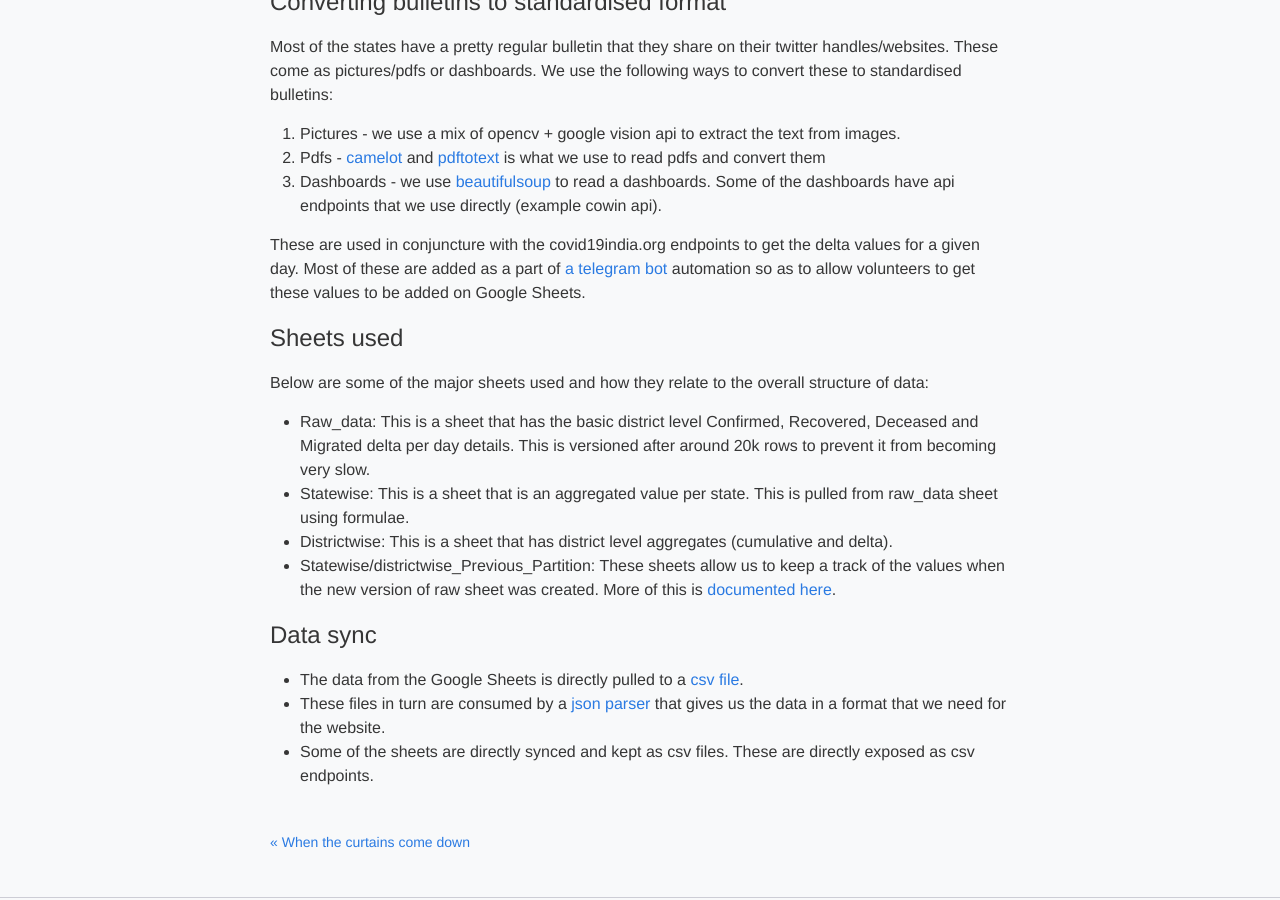
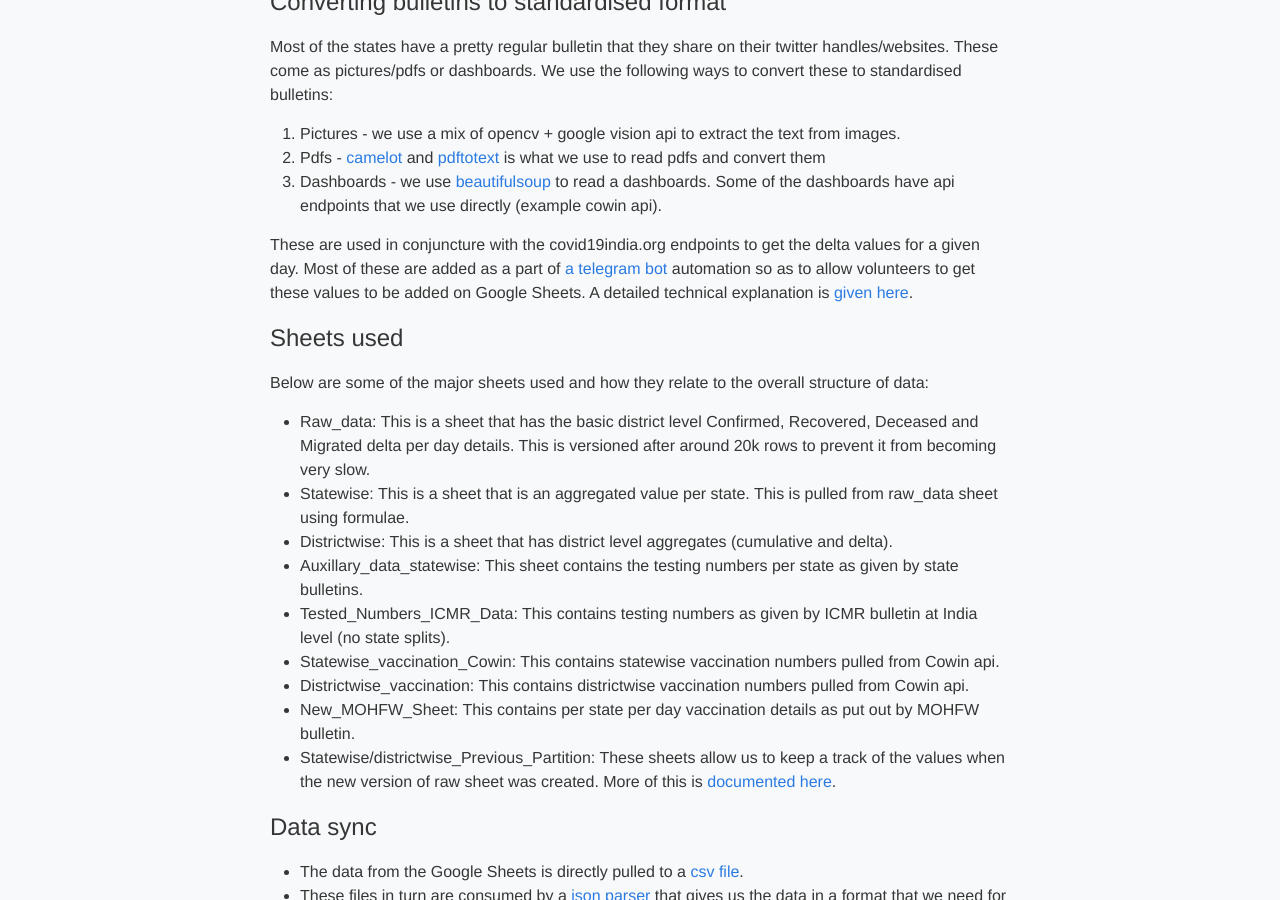
Before and after one commit to covid19india/blog, a Jekyll site: the page built from _posts/2021-08-24-operations.md, in a window 1280 px wide and 900 px high, scrolled down 1574 px. Built offline with Jekyll 4.4.1, drawn with Linux system fonts in a browser that asks for light colours; a script that is not in the unit is left out.

Commit message:
Update 2021-08-24-operations.md

```diff
--- a/_posts/2021-08-24-operations.md
+++ b/_posts/2021-08-24-operations.md
@@ -42,14 +42,20 @@ Most of the states have a pretty regular bulletin that they share on their twitt
 2. Pdfs - [camelot](https://camelot-py.readthedocs.io/en/master/) and [pdftotext](https://pypi.org/project/pdftotext/) is what we use to read pdfs and convert them
 3. Dashboards - we use [beautifulsoup](https://www.crummy.com/software/BeautifulSoup/bs4/doc/) to read a dashboards. Some of the dashboards have api endpoints that we use directly (example cowin api).
 
-These are used in conjuncture with the covid19india.org endpoints to get the delta values for a given day. Most of these are added as a part of [a telegram bot](https://github.com/covid19india/automation-bot) automation so as to allow volunteers to get these values to be added on Google Sheets.
+These are used in conjuncture with the covid19india.org endpoints to get the delta values for a given day. Most of these are added as a part of [a telegram bot](https://github.com/covid19india/automation-bot) automation so as to allow volunteers to get these values to be added on Google Sheets. A detailed technical explanation is [given here](https://github.com/bee-rickey/webScraper).
 
 # Sheets used
 Below are some of the major sheets used and how they relate to the overall structure of data:
 - Raw_data: This is a sheet that has the basic district level Confirmed, Recovered, Deceased and Migrated delta per day details. This is versioned after around 20k rows to prevent it from becoming very slow.
 - Statewise: This is a sheet that is an aggregated value per state. This is pulled from raw_data sheet using formulae.
 - Districtwise: This is a sheet that has district level aggregates (cumulative and delta).
+- Auxillary_data_statewise: This sheet contains the testing numbers per state as given by state bulletins.
+- Tested_Numbers_ICMR_Data: This contains testing numbers as given by ICMR bulletin at India level (no state splits).
+- Statewise_vaccination_Cowin: This contains statewise vaccination numbers pulled from Cowin api.
+- Districtwise_vaccination: This contains districtwise vaccination numbers pulled from Cowin api.
+- New_MOHFW_Sheet: This contains per state per day vaccination details as put out by MOHFW bulletin.
 - Statewise/districtwise_Previous_Partition: These sheets allow us to keep a track of the values when the new version of raw sheet was created. More of this is [documented here](https://blog.covid19india.org/2020/06/07/shifttonewversion/).
+
 
 # Data sync
 - The data from the Google Sheets is directly pulled to a [csv file](https://github.com/covid19india/data/blob/main/src/sheets-to-csv.js).
```
